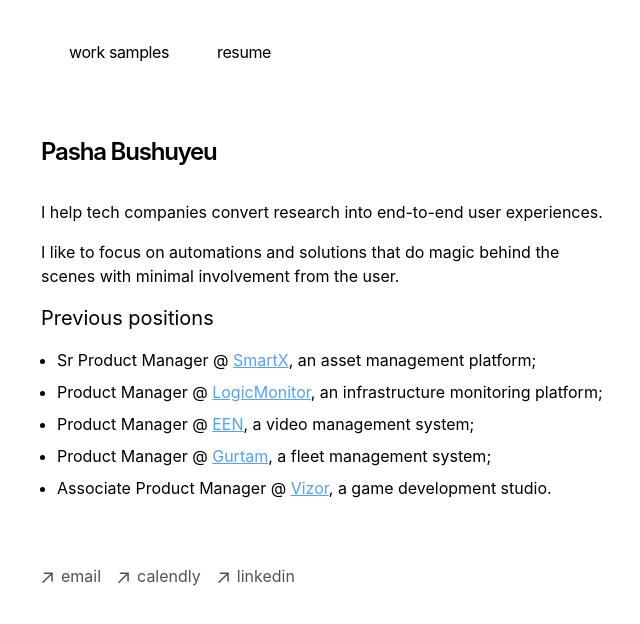
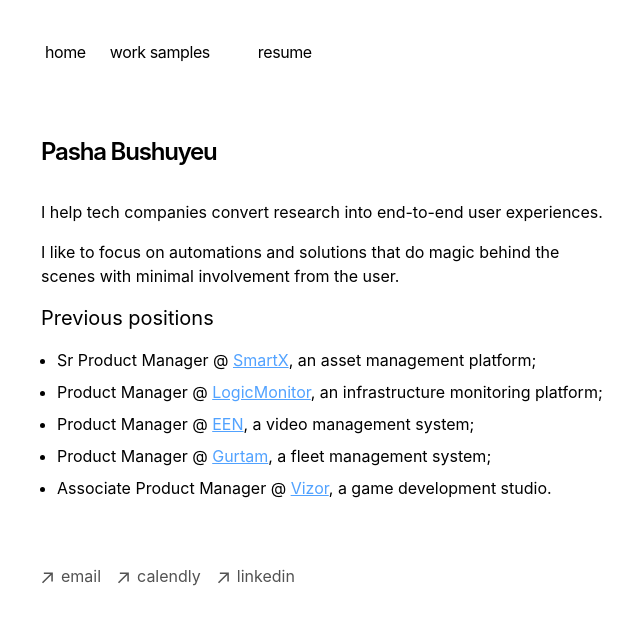
Before and after one commit to bushuyeu/portfolio, a Next.js app: page / in a window 1280 px wide. Shown: the top 624 px of the page, without its empty margins (311-951 px from the left). Built offline with nearby package versions, Linux system fonts and the light colour scheme.

Commit message:
home button added

```diff
--- a/app/components/nav.tsx
+++ b/app/components/nav.tsx
@@ -2,7 +2,7 @@ import Link from "next/link";
 
 const navItems = {
   "/": {
-    name: "", // home
+    name: "home", // home
   },
   "/portfolio": {
     name: "work samples", // portfolio
```
